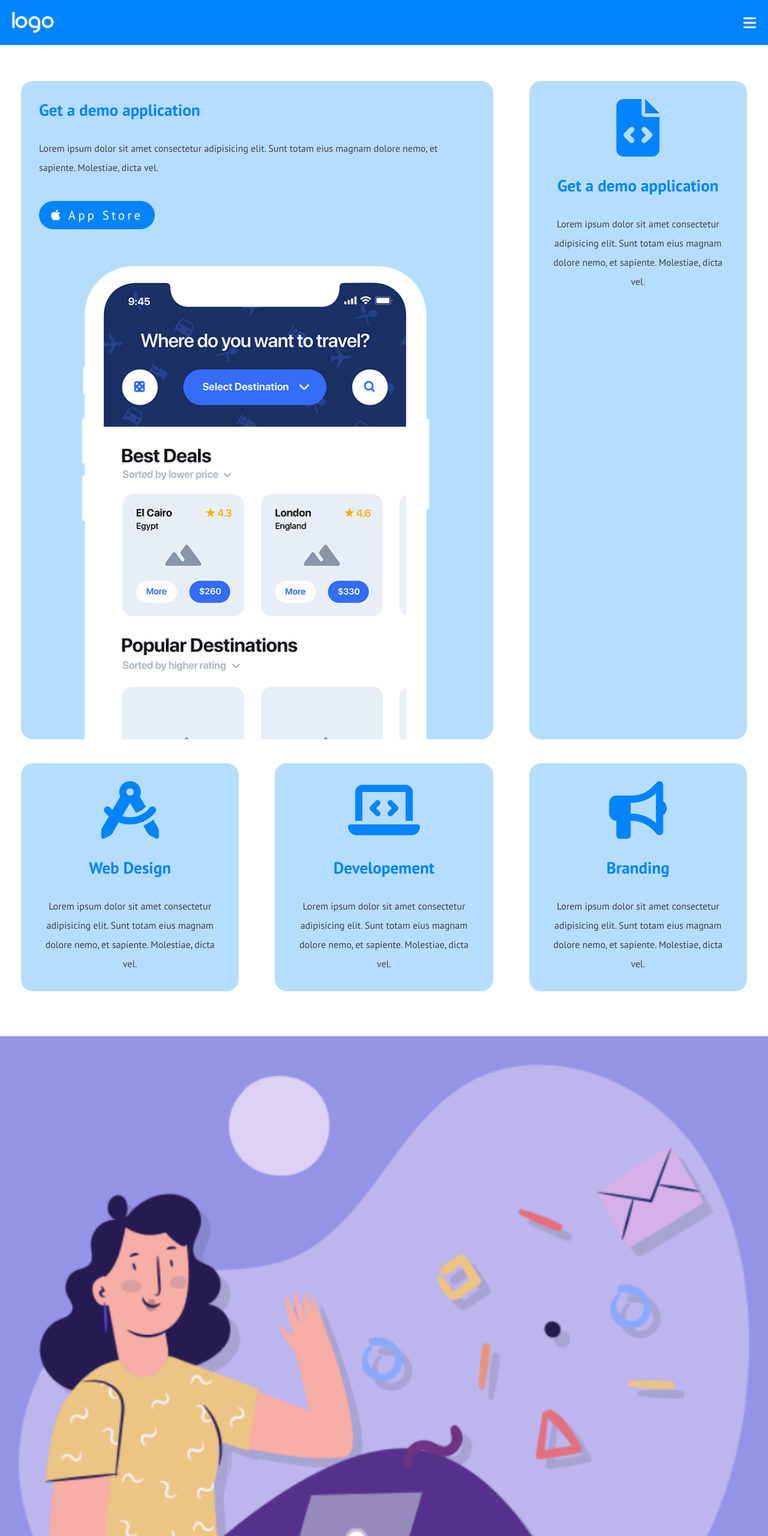
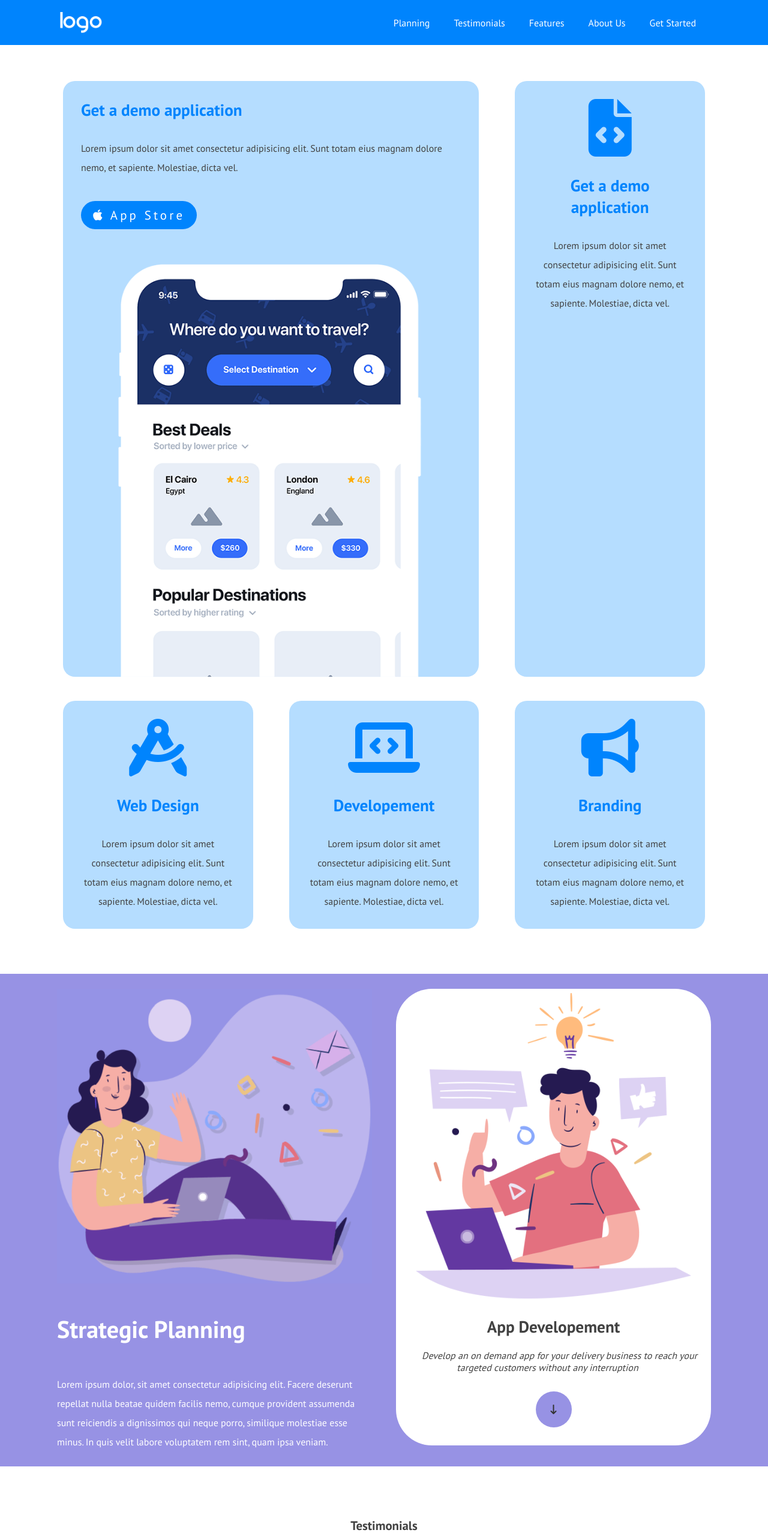
Before and after one commit to leonardomastrangelo/htmlcss-responsive-layout, a plain HTML site: page index.html in a window 1280 px wide. Shown: the top 2560 px of the page at 60% size. Drawn offline with Linux system fonts and the light colour scheme.

Commit message:
added both media query, need to correct imgs

```diff
--- a/css/style.css
+++ b/css/style.css
@@ -243,6 +243,19 @@ main
 /* MEDIA QUERY */
 @media screen and (min-width:992px)
 {
+    nav ul
+    {
+        display: block;
+        list-style: none;
+    }
+    nav a
+    {
+        text-decoration: none;
+    }
+    .fa-solid.fa-bars
+    {
+        display: none;
+    }
     .d-flex
     {
         display:flex;
@@ -266,3 +279,23 @@ main
     }
 
 }
+@media screen and (min-width:1200px){
+    .container
+    {
+        max-width: 1140px;
+        margin: 0 auto;
+    }
+    #planning .container
+    {
+        display: flex;
+    }
+    #planning .card
+    {
+        width: 50%;
+    }
+    #benefits .card
+    {
+        width: calc(100% / 3);
+    }
+
+}
--- a/index.html
+++ b/index.html
@@ -14,17 +14,17 @@
     <link rel="stylesheet" href="css/style.css">
 </head>
 <body>
-    <header>
-        <nav class="container bg-secondary txt-light nav-flex px-20 py-20">
+    <header class="bg-secondary">
+        <nav class="container txt-light nav-flex px-30 py-20">
             <div id="logo">
                 <img class="fluid" src="img/logo.png" alt="">
             </div>
-            <ul>
-                <li><a href="#">1</a></li>
-                <li><a href="#">1</a></li>
-                <li><a href="#">1</a></li>
-                <li><a href="#">1</a></li>
-                <li><a href="#">1</a></li>
+            <ul class="d-flex">
+                <li class="px-20"><a class="txt-light" href="#">Planning</a></li>
+                <li class="px-20"><a class="txt-light" href="#">Testimonials</a></li>
+                <li class="px-20"><a class="txt-light" href="#">Features</a></li>
+                <li class="px-20"><a class="txt-light" href="#">About Us</a></li>
+                <li class="px-20"><a class="txt-light" href="#">Get Started</a></li>
             </ul>
             <i class="fa-solid fa-bars"></i>
         </nav>
@@ -109,8 +109,8 @@
         <section id="planning" class="bg-primary">
             <div class="container">
 
-                <div class="px-20 py-20">
-                    <div>
+                <div class="card px-20 py-20">
+                    <div id="up">
                         <img class="fluid" src="img/planning1.png" alt="planning-1">
                     </div>
                     <h2 class="py-50 txt-light">Strategic Planning</h2>
@@ -119,9 +119,9 @@
                     </p>
                 </div>
 
-                <div class="px-20 py-20">
+                <div class="card px-20 py-20">
                     <div class="bg-light br-big txt-center">
-                        <div>
+                        <div id="down">
                             <img class="fluid" src="img/planning2.png" alt="planning-2">
                         </div>
 
```
